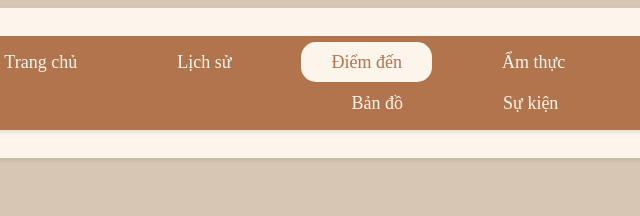
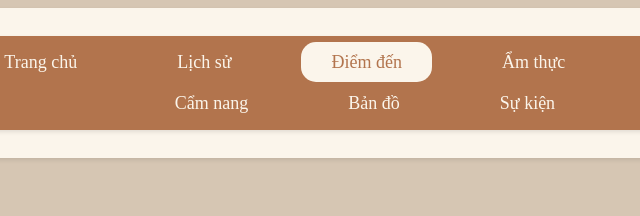
Before and after one commit to Rockford3601/baclieugo, a plain HTML site: page diemden.html in a window 1280 px wide. Shown: the top 216 px of the page, 470-1110 px from the left. Drawn offline with Linux system fonts and the light colour scheme.

Commit message:
Update diemden.html

```diff
--- a/diemden.html
+++ b/diemden.html
@@ -25,7 +25,7 @@
                 <li><a href="diemden.html" class="active">Điểm đến</a></li>
                 <li><a href="amthuc.html">Ẩm thực</a></li>
                 <li><a href="vanhoa.html">Văn hóa</a></li>
-                <li><a href="camnang.html"Cẩm nang</a></li>
+                <li><a href="camnang.html">Cẩm nang</a></li>
                 <li><a href="bando.html">Bản đồ</a></li>
                 <li><a href="sukien.html">Sự kiện</a></li>
             </ul>
```
